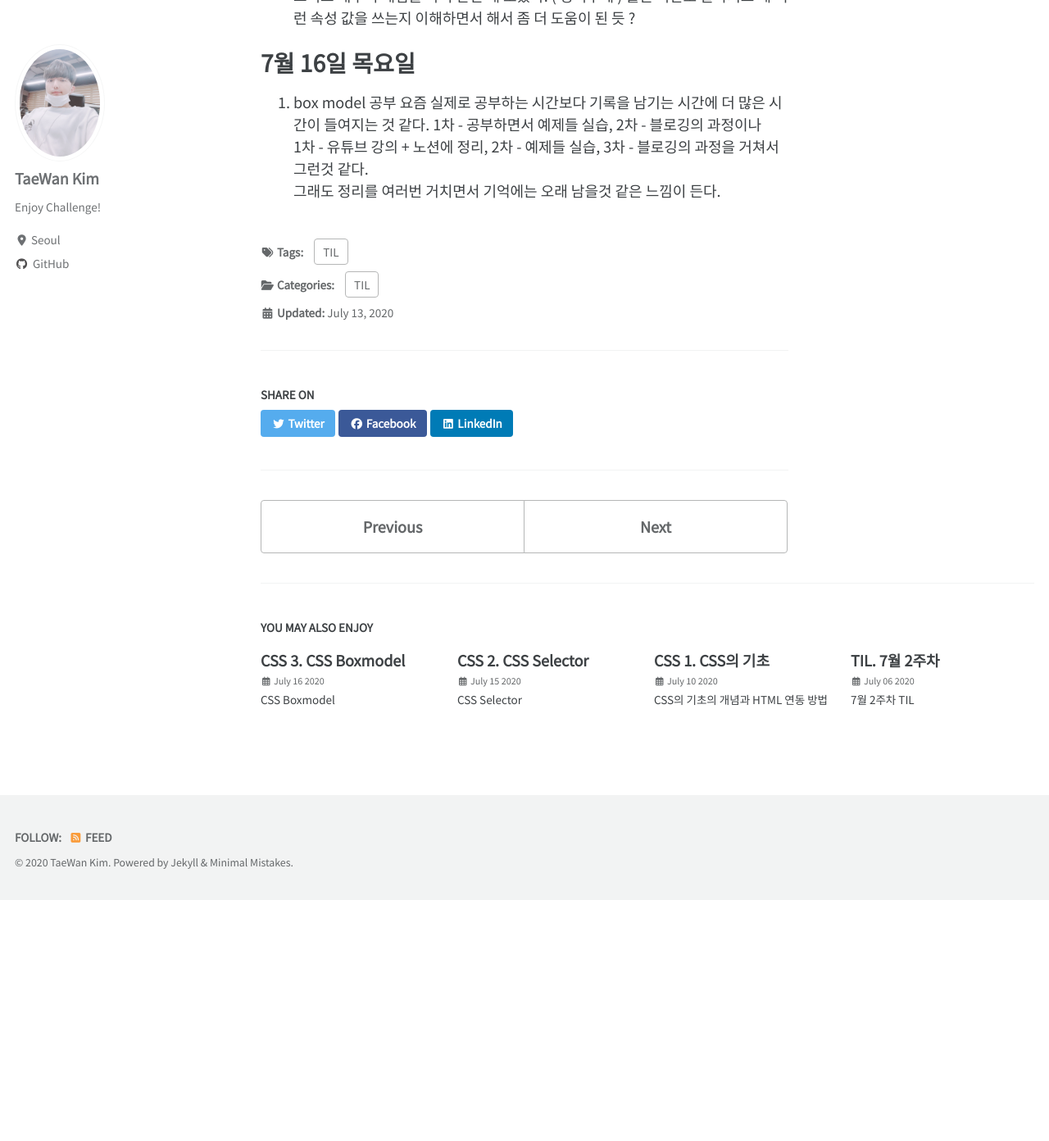
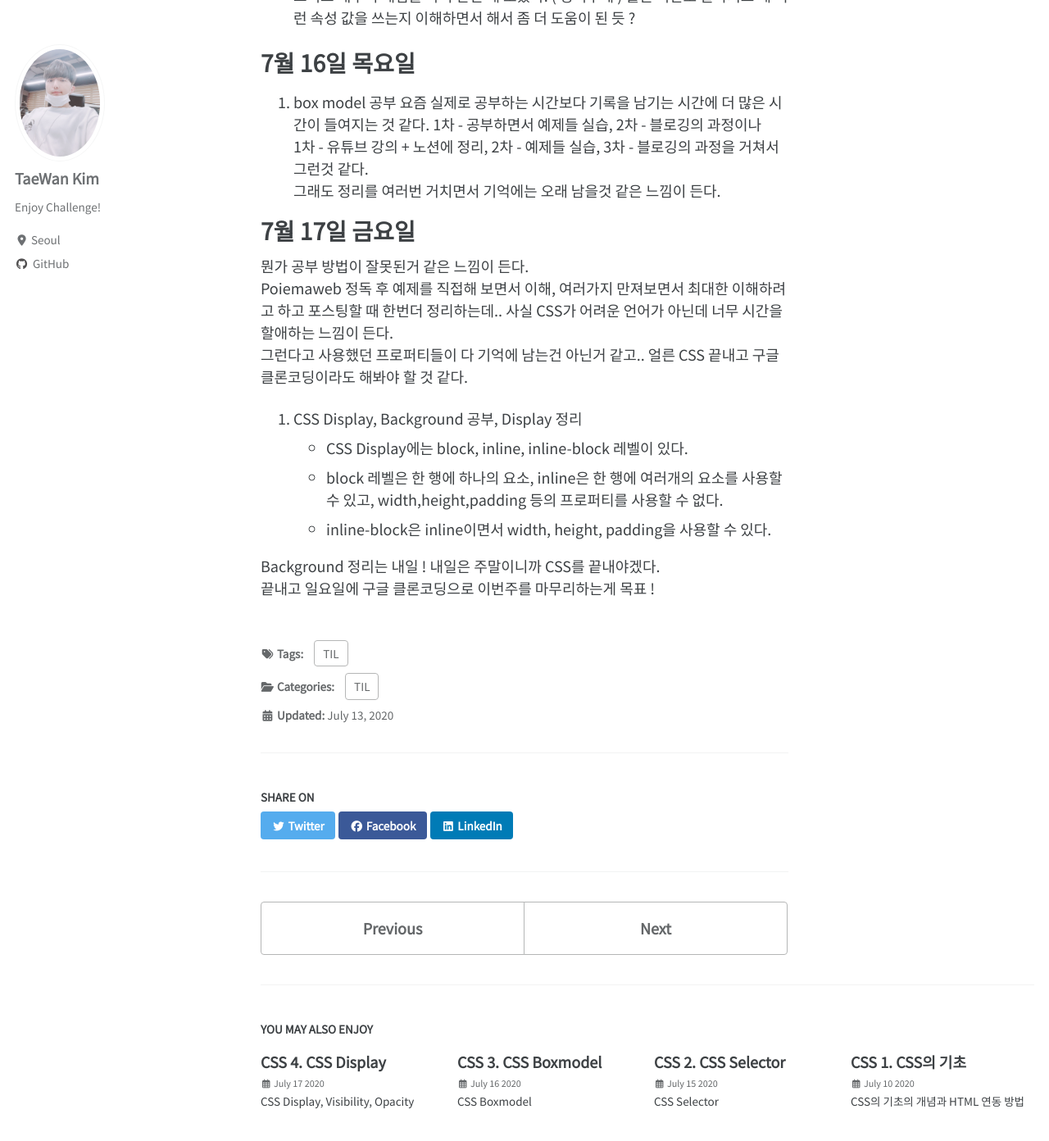
Before and after one commit to twkim-dev/twkim-dev.github.io, a Jekyll site: the page built from _posts/2020-07-13-TIL-3.md, in a window 1280 px wide and 1400 px high, scrolled down 2089 px. Shown: the top 1392 px of the window at 82% size. Built offline with Jekyll 4.4.1, drawn with Linux system fonts in a browser that asks for light colours; cached includes are drawn as plain includes; nearby versions of some CDN libraries; before the commit the page ends 3187 px from its top, so only the background shows below that.

Commit message:
docs: CSS4. Display 포스팅, TIL 3주차 내용 추가 	- inline level 	- block level 	- inline-block level 	- none 	- visibility 	- opacity

````diff
--- a/_posts/2020-07-13-TIL-3.md
+++ b/_posts/2020-07-13-TIL-3.md
@@ -62,3 +62,15 @@
 요즘 실제로 공부하는 시간보다 기록을 남기는 시간에 더 많은 시간이 들여지는 것 같다. 1차 - 공부하면서 예제들 실습, 2차 - 블로깅의 과정이나
 1차 - 유튜브 강의 + 노션에 정리, 2차 - 예제들 실습, 3차 - 블로깅의 과정을 거쳐서 그런것 같다.
 그래도 정리를 여러번 거치면서 기억에는 오래 남을것 같은 느낌이 든다.
+
+# 7월 17일 금요일
+뭔가 공부 방법이 잘못된거 같은 느낌이 든다.
+Poiemaweb 정독 후 예제를 직접해 보면서 이해, 여러가지 만져보면서 최대한 이해하려고 하고 포스팅할 때 한번더 정리하는데.. 사실 CSS가 어려운 언어가 아닌데 너무 시간을 할애하는 느낌이 든다.
+그런다고 사용했던 프로퍼티들이 다 기억에 남는건 아닌거 같고.. 얼른 CSS 끝내고 구글 클론코딩이라도 해봐야 할 것 같다.
+1. CSS Display, Background 공부, Display 정리
+  - CSS Display에는 block, inline, inline-block 레벨이 있다.
+  - block 레벨은 한 행에 하나의 요소, inline은 한 행에 여러개의 요소를 사용할 수 있고, width,height,padding 등의 프로퍼티를 사용할 수 없다.
+  - inline-block은 inline이면서 width, height, padding을 사용할 수 있다.
+
+Background 정리는 내일 ! 내일은 주말이니까 CSS를 끝내야겠다.
+끝내고 일요일에 구글 클론코딩으로 이번주를 마무리하는게 목표 !
--- /dev/null
+++ b/_posts/2020-07-17-CSS4.md
@@ -0,0 +1,246 @@
+---
+title:  "CSS 4. CSS Display"
+excerpt: "CSS Display, Visibility, Opacity"
+toc: true;
+toc_sticky: true;
+toc_label: "On this page"
+
+categories:
+  - CSS
+tags:
+  - CSS
+last_modified_at: 2020-07-17T21:21:00-0900
+---
+
+> 본 포스팅은 [poiemaweb](https://poiemaweb.com/)과 유튜브 채널 [드림코딩](https://www.youtube.com/channel/UC_4u-bXaba7yrRz_6x6kb_w)으로 CSS 공부하고, 정리 한 글입니다.
+
+# 1. display 프로퍼티
+display 프로퍼티는 layout 정의에 자주 사용되는 중요한 프로퍼티다.
+
+__block__
+block 특성을 가지는 요소 ( block 레벨 )로 지정
+
+__inline__
+inline 특성을 가지는 요소 ( inline 레벨 요소 )로 지정
+
+__inline_block__
+inline-block 특성을 가지는 요소로 지정
+
+__none__
+해당 요소를 화면에 표시하지 않는다. ( 공간까지 사라짐 )
+
+## 1.1 block 레벨 요소
+`block`특성을 가지는 요소는 아래와 같은 특징을 갖는다.
+- 항상 새로운 라인에서 시작한다.
+- 화면 크기 전체의 가로폭을 차지한다. ( width: 100% )
+- width, height, margin, padding 프로퍼티 지정이 가능
+- block 레벨 요소 내에 inline 레벨 요소를 포함할 수 있다.
+    - div
+    - h1 ~ h6
+    - p
+    - ol
+    - ul
+    - li
+    - hr
+    - table
+    - form
+```html
+<!DOCTYPE html>
+<html lang="en">
+<head>
+    <style>
+        div:nth-of-type(1) {
+            background-color: #FFa07a;
+            padding: 20px;
+        }
+        div:nth-of-type(2) {
+            background-color: #FF7F50;
+            padding: 20px;
+            width: 300px;
+        }
+    </style>
+    <meta charset="UTF-8">
+    <meta name="viewport" content="width=device-width, initial-scale=1.0">
+    <title>Document</title>
+</head>
+<body>
+    <div>
+        <h2>블록 레벨 요소</h2>
+        <p>width, height 미지정 → width: 100%; height: auto;</p>
+      </div>
+      <div>
+        <h2>블록 레벨 요소</h2>
+        <p>width: 300px → width: 300px; height: auto;</p>
+      </div>
+</body>
+</html>
+```
+![](/assets/images/CSS_Display/IMG_1.jpg)
+## 1.2 inline 레벨 요소
+`inline` 특성을 가지는 요소는 아래와 같은 특징을 갖는다.
+- 새로운 라인에서 시작하지 않으며 문장의 중간에 들어갈 수 있다.
+- content의 너비만큼 가로폭을 차지한다.
+- __width, height, margin-top, margin-bottom 프로퍼티를 지정할 수 없다.__ 상,하 여백은 line-height로 지정한다.
+- inline 레벨 요소 뒤에 공백(엔터,스페이스 등)이 있는 경우 정의하지 않은 space(4px)가 자동 지정된다.
+- inline 레벨 요소 내에 block 레벨 요소를 포함할 수 없다. inline 레벨 요소는 일반적으로 block 레벨 요소에 포함되어 사용된다.
+    - span
+    - a
+    - strong
+    - img
+    - br
+    - input
+    - select
+    - textarea
+    - button
+```html
+<!DOCTYPE html>
+<html lang="en">
+<head>
+    <style>
+        span {
+            background-color: red;
+            color:white;
+            padding: 5px;
+        }
+    </style>
+    <meta charset="UTF-8">
+    <meta name="viewport" content="width=device-width, initial-scale=1.0">
+    <title>Document</title>
+</head>
+<body>
+    <h1>My <span>Important</span> Heading</h1>
+    <span>Inline</span>
+    <span>Inline</span><span>Inline</span>
+</body>
+</html>
+```
+![](/assets/images/CSS_Display/IMG_2.jpg)
+## 1.3 inline-block 레벨 요소
+block과 inline 레벨 요소의 특징을 모두 갖는다. __inline 레벨 요소와 같이 한 줄에 표현되면서 width, height, margin 프로퍼티를 모두 지정할 수 있다.__
+- 기본적으로 inline 레벨 요소와 흡사하게 줄을 바꾸지 않고 다른 요소와 함게 한 행에 위치시킬 수 있다.
+- block 레벨 요소처럼 width, height, margin, padding 프로퍼티를 모두 정의할 수 있다. 상, 하 여백을 margin과 line-height 두가지 프로퍼티 모두를 통해 제어할 수 있다.
+- content의 너비만큼 가로폭을 차지한다.
+- inline-block 레벨 요소 뒤에 공백이 있는 경우, 정의하지 않은 space가 자동 지정된다.
+```html
+<!DOCTYPE html>
+<html lang="en">
+<head>
+    <style>
+        .wrapper {
+            /* 요소간 간격을 제거 */
+            font-size: 0;
+        }
+        .inline-block {
+            display: inline-block;
+            vertical-align: middle; /* inline-block dㅛ소 수직 정렬 */
+            border: 3px solid #73ad21;
+            font-size: 16px;
+        }
+        .box1 {
+            width: 300px;
+            height: 70px;
+        }
+        .box2 {
+            width: 300px;
+            height: 150px;
+        }
+    </style>
+    <meta charset="UTF-8">
+    <meta name="viewport" content="width=device-width, initial-scale=1.0">
+    <title>Document</title>
+</head>
+<body>
+    <div class="inline-block box1">inline-block height 70px</div>
+    <div class="inline-block box2">inline-block height 150px</div>
+
+    <div class="wrapper">
+      <div class="inline-block box1">inline-block height 70px</div>
+      <div class="inline-block box2">inline-block height 150px</div>
+    </div>
+</body>
+</html>
+```
+![](/assets/images/CSS_Display/IMG_3.jpg)
+# 2. visibility 프로퍼티
+`visibility` 프로퍼티는 요소를 보이게 할 것인지 보이지 않게 할 것인지를 정의한다. 즉, 요소의 렌더링 여부를 결정한다.
+
+__visible__
+해당 요소를 보이게 한다. ( 기본값 )
+
+__hidden__
+해당 요소를 보이지 않게 한다. __해당 요소의 공간은 사라지지 않고 남아있게 된다.__
+
+__collapse__
+table 요소에 사용하며 행이나 열을 보이지 않게 한다.
+
+__none__
+table 요소의 row나 column을 보이지 않게 한다. 크롬에서는 hidden과 동일하게 동작한다.
+
+```html
+<!DOCTYPE html>
+<html lang="en">
+<head>
+    <style>
+        .visable { visibility: visible; }
+        .hidden { visibility: hidden;}
+        table, td {
+            border: 1px solid black;
+        }
+        .collapse {
+            visibility: collapse;
+        }
+    </style>
+    <meta charset="UTF-8">
+    <meta name="viewport" content="width=device-width, initial-scale=1.0">
+    <title>Document</title>
+</head>
+<body>
+    <h1 class="visible">visibility: visible</h1>
+    <h1 class="hidden">visibility: hidden</h1>
+    <h1 style="display:none">display:none</h1>
+
+    <table>
+      <tr>
+        <td>A</td>
+        <td>B</td>
+      </tr>
+      <tr class="collapse">
+        <td>C</td>
+        <td>D</td>
+      </tr>
+    </table>
+</body>
+</html>
+```
+![](/assets/images/CSS_Display/IMG_4.jpg)
+# opacity 프로퍼티
+`opacity` 프로퍼티는 요소의 투명도를 정의한다. 0.0 ~ 1.0의 값을 입력하며 0.0은 투명, 1.0은 불투명을 의미한다.
+```html
+<!DOCTYPE html>
+<html lang="en">
+<head>
+    <style>
+        div {
+            float: left;
+            width: 150px;
+            height: 150px;
+            margin: 30px;
+            background-color: blue;
+            color: white;
+            opacity: 0.5;
+            transition: opacity 1s;
+        }
+        div:hover {
+            opacity: 1.0;
+        }
+    </style>
+    <meta charset="UTF-8">
+    <meta name="viewport" content="width=device-width, initial-scale=1.0">
+    <title>Document</title>
+</head>
+<body>
+    <div>opacity: 0.5</div>
+</body>
+</html>
+```
+![](/assets/images/CSS_Display/IMG_5.jpg)
````
Also changed, not shown: assets/images/CSS_Display/IMG_1.jpg (added), assets/images/CSS_Display/IMG_2.jpg (added), assets/images/CSS_Display/IMG_3.jpg (added), assets/images/CSS_Display/IMG_4.jpg (added), assets/images/CSS_Display/IMG_5.jpg (added).
